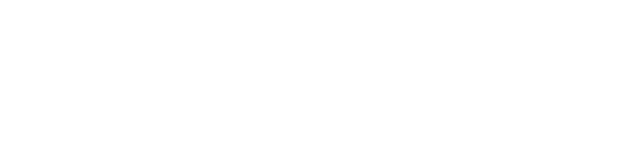
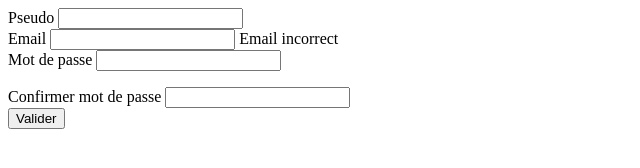
Before and after one commit to Koffi-Sk/Validation-formulaire, a plain HTML site: page index.html in a window 1280 px wide. Shown: the whole page, without its empty margins (0-640 px from the left). Drawn offline with Linux system fonts and the light colour scheme.

Commit message:
Création de mon formulaire html

```diff
--- a/index.html
+++ b/index.html
@@ -8,6 +8,35 @@
     <link rel="stylesheet" href="./style.css" />
   </head>
   <body>
+    <form action="">
+      <div class="pseudo-container">
+        <label for="pseudo">Pseudo</label>
+        <input type="text" autocomplete="off" id="pseudo" />
+        <span></span>
+      </div>
+
+      <div class="email-container">
+        <label for="email">Email</label>
+        <input type="text" autocomplete="off" id="email" />
+        <span>Email incorrect</span>
+      </div>
+
+      <div class="password-container">
+        <label for="password">Mot de passe</label>
+        <input type="password" autocomplete="off" id="password" />
+        <p id="progress-bar"></p>
+        <span></span>
+      </div>
+
+      <div class="confirm-container">
+        <label for="confirm">Confirmer mot de passe</label>
+        <input type="password" autocomplete="off" id="confirm" />
+        <span></span>
+      </div>
+
+      <input type="submit" value="Valider" />
+    </form>
+
     <script src="./index.js"></script>
   </body>
 </html>
```
